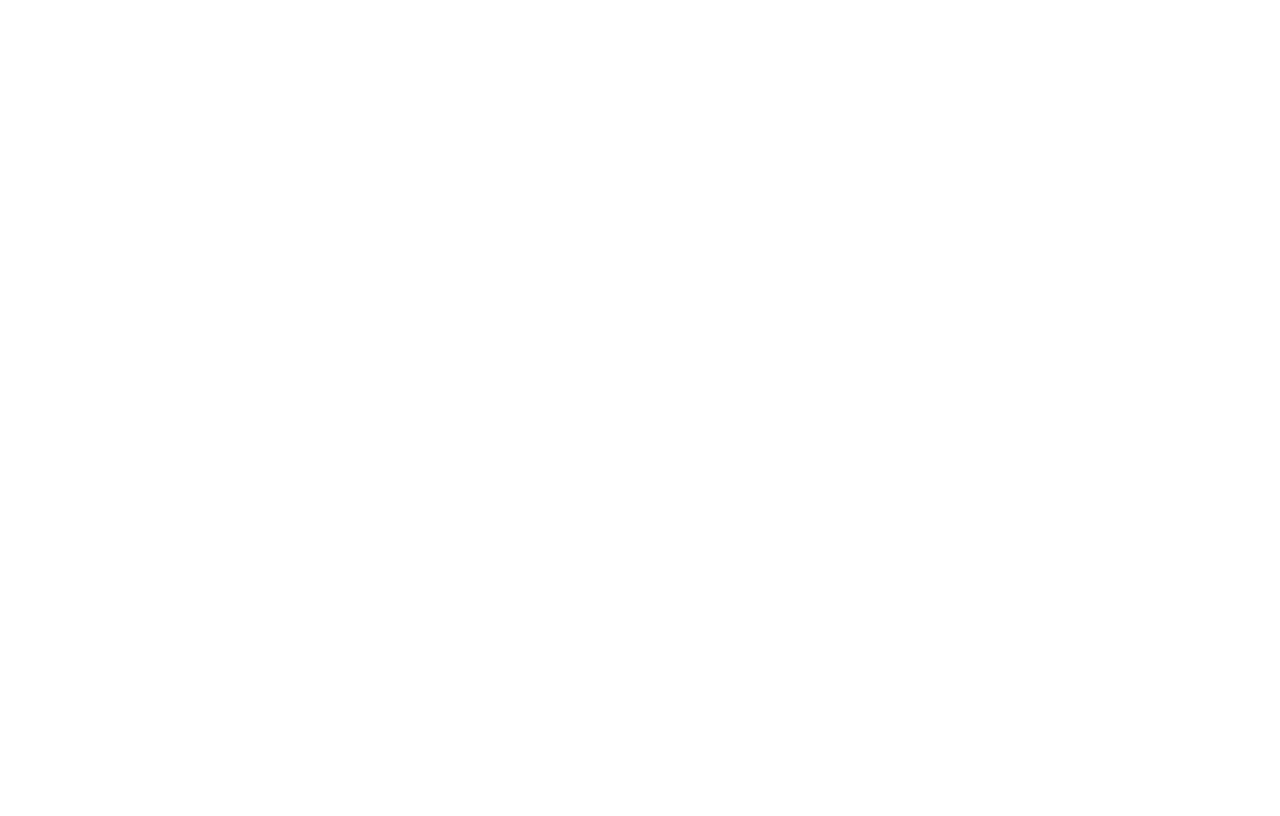
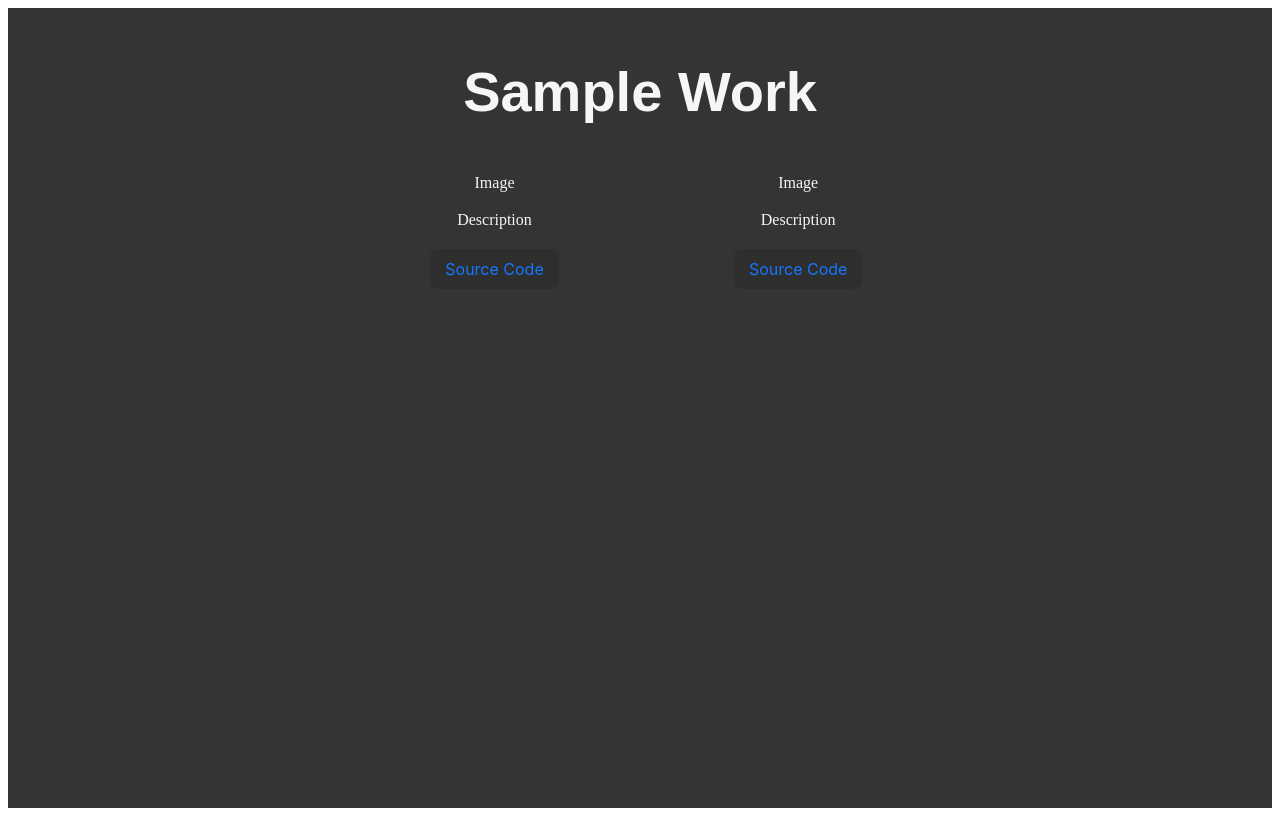
Before and after one commit to suprajasribalaji/Portfolio, a Next.js app: page /SampleWork in a window 1280 px wide. Built offline with nearby package versions, Linux system fonts and the light colour scheme.

Commit message:
SamplWorkPage base setup

```diff
--- a/pages/Home.tsx
+++ b/pages/Home.tsx
@@ -92,7 +92,7 @@
 
 const SubTitle = styled.div`
   font-weight: 250;
-  color: ${TextColor.secondaryWhite};
+  color: ${TextColor.tertiaryWhite};
   font-size: 180%;
   margin-top: 4%;
 `;
--- a/pages/SampleWork.tsx
+++ b/pages/SampleWork.tsx
@@ -1,19 +1,99 @@
-import { BackgroundColor } from "@/theme/color";
+import { BackgroundColor, ButtonColor, TextColor } from "@/theme/color";
+import { Button } from "antd";
+import type { ConfigProviderProps } from 'antd';
 import { NextPage } from "next";
+import { useState } from "react";
 import styled from "styled-components";
 
+type SizeType = ConfigProviderProps['componentSize'];
+
 const SampleWork: NextPage = () => {
+    const [size, setSize] = useState<SizeType>('large');
+
     return (
         <SampleWorkPage>
-
+            <SampleWorkContent>
+                <Title>
+                    Sample Work
+                </Title>
+                <Content>
+                    <TodoList>
+                        <HostedPage>Image</HostedPage>
+                        <Description>Description</Description>
+                        <SourceCode>
+                            <StyledButton type="link" size={size}>Source Code</StyledButton>
+                        </SourceCode>
+                    </TodoList>
+                    <DNSManager>
+                        <HostedPage>Image</HostedPage>
+                        <Description>Description</Description>
+                        <SourceCode>
+                            <StyledButton type="link" size={size}>Source Code</StyledButton>
+                        </SourceCode>
+                    </DNSManager>
+                </Content>
+            </SampleWorkContent>
         </SampleWorkPage>
     )
 }
 
 export default SampleWork;
 
+const StyledButton = styled(Button)`
+  background-color: ${ButtonColor.backgroundColor};
+  border: none;
+  color: ${TextColor.primaryWhite};
+  &&&:hover,
+  &&&:focus {
+    background-color: ${ButtonColor.backgroundColor};
+    color: ${TextColor.lightWhite};
+  }
+`;
+
 const SampleWorkPage = styled.div`
-    // background-color: ${BackgroundColor.sampleWorkBg};
-    height: 100vh;
-    width: 100%;
+  height: 100vh;
+  width: 100%;
+  color: ${TextColor.secondaryWhite}
 `;
+
+const SampleWorkContent = styled(SampleWorkPage)`
+  background-color: ${BackgroundColor.sampleWorkBg};
+  display: flex;
+  flex-direction: column;
+`;
+
+const Title = styled.div`
+  font-family: "Fira Sans", sans-serif;
+  font-size: 350%;
+  font-weight: bold;
+  text-align: center;
+  margin-top: 4%;
+`;
+
+const Content = styled.div`
+  display: flex;
+  flex-direction: row;
+  margin-top: 4%;
+  text-align: center;
+  justify-content: center;
+  align-items: center;
+  margin-left: 1%;
+`;
+
+const TodoList = styled.div`
+  margin-right: 7%;
+`;
+
+const DNSManager = styled.div`
+  margin-left: 7%;
+`;
+
+const HostedPage = styled.div``;
+
+const Description = styled.div`
+  margin-top: 15%;
+`;
+
+const SourceCode = styled.div`
+  margin-top: 15%;
+`;
--- a/src/theme/color.tsx
+++ b/src/theme/color.tsx
@@ -5,9 +5,11 @@
 
 export const TextColor = {
     primaryWhite: '#fff',
-    secondaryWhite: '#f4f4f4',
+    secondaryWhite: '#f6f6f6',
+    tertiaryWhite: '#f4f4f4',
     lightWhite: '#FFFFFF66',
     SemiLightWhite: '#FFFFFFD9',
+
 };
 
 export const ButtonColor = {
```
